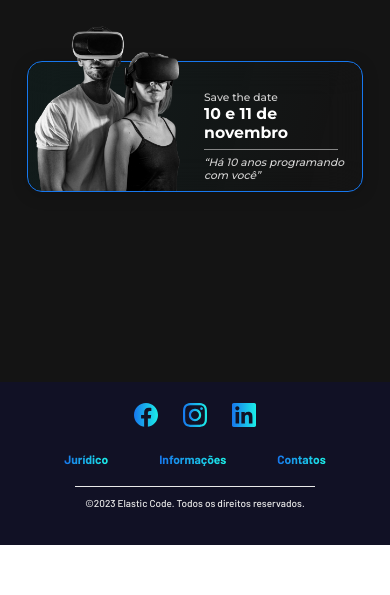
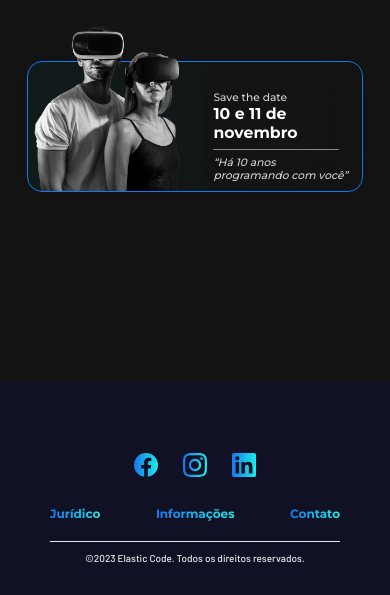
Before and after one commit to miviwd/Elastic---Programar, a plain HTML site: page index.html in a window 390 px wide. Shown: the part 554-1149 px from the top of the page. Before the commit the page ends 1099 px from the top, so only its background shows below. Drawn offline with nearby package versions, Linux system fonts and the light colour scheme.

Commit message:
Ajustes footer e save the date

```diff
--- a/index.html
+++ b/index.html
@@ -184,12 +184,16 @@
             </div>
             <div class="row">
                 <div class="col-md-12">
-                    <div class="h4-container">
-                        <ul class="termos-mobile">
-                            <li class="text-footer">Jurídico</li>
-                            <li class="text-footer">Informações</li>
-                            <li class="text-footer">Contatos</li>
-                        </ul>
+                    <div class="termos-mobile">
+                        <span class="text-footer">
+                            <a href="">Jurídico</a>
+                        </span>
+                        <span class="text-footer">
+                            <a href="">Informações</a>
+                        </span>
+                        <span class="text-footer">
+                            <a href="">Contato</a>
+                        </span>
                     </div>
                 </div>
             </div>
--- a/styles.css
+++ b/styles.css
@@ -456,11 +456,6 @@ nav {
 
     .footer-color {
         background:rgb(8 8 29 / 96%);
-
-
-
-
-        padding: 0 75px;
     }
 
     .content-left {
@@ -478,7 +473,6 @@ nav {
 
     .content-pt-2 {
         width: 86%;
-
         bottom: 63px;
         position: relative;
         display: flex;
@@ -495,13 +489,15 @@ nav {
     }
 
     .content-right-pt-2 {
+        background-color: #1414146e;
+        border-radius: 15px;
         width: 50%;
         padding: 9px;
         display: flex;
         flex-direction: column;
-
-
-    }
+        z-index: 2;
+        margin-left: 20px;
+}
 
     .logo-a{
         display: none;
@@ -582,19 +578,17 @@ nav {
 
     .termos-mobile {
         display: flex;
-        gap: 51px;
+        gap: 5px;
+        justify-content: space-between;
         margin: 0;
     }
 
-    .termos-mobile li {
+    .termos-mobile span a {
         font-size: 12px;
         font-weight: 700;
-        margin: 0;
     }
 
     .text-footer {
-        flex: 1;
-        margin: 10px;
         /* Adicione margem para espaçamento entre os elementos */
         display: block;
         background: var(--Degrade-1, linear-gradient(90deg, #1777EE 0.33%, #1BEEE7 100%));
```
